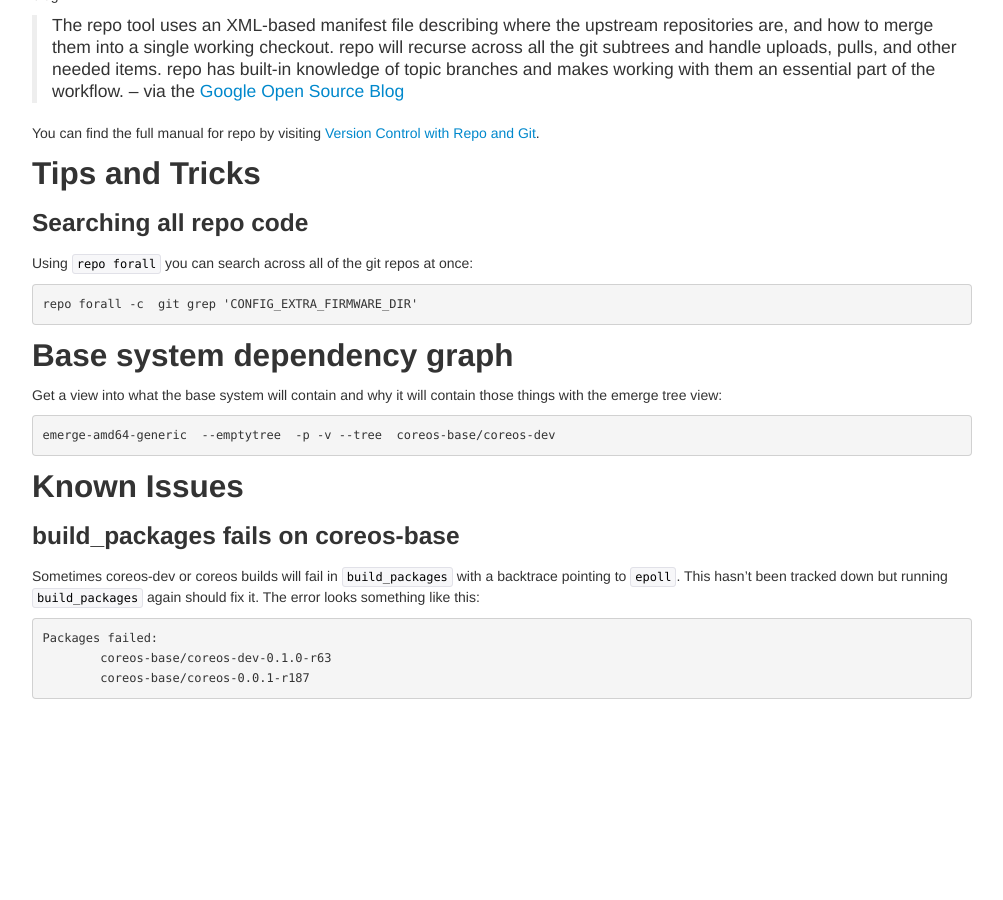
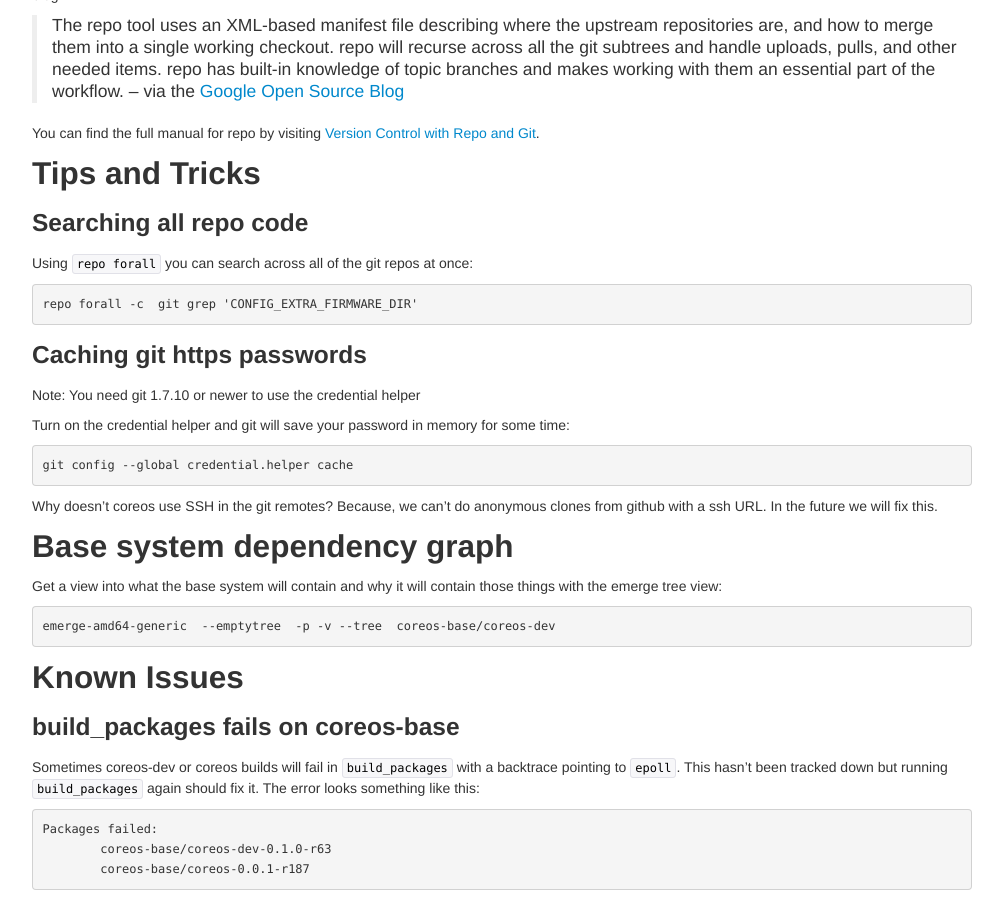
Before and after one commit to RandomStuffs22/coreos.github.com, a Jekyll site: the page built from index.markdown, in a window 1280 px wide and 900 px high, scrolled down 1800 px. Shown: the whole window, without its empty margins (138-1141 px from the left). Built offline with Jekyll 4.4.1, drawn with Linux system fonts in a browser that asks for light colours; Markdown is read by kramdown in place of the engine named in the settings; before the commit the page ends 2509 px from its top, so only the background shows below that.

Commit message:
feat(index): add note about git auth cache

````diff
--- a/index.markdown
+++ b/index.markdown
@@ -152,6 +152,21 @@ Using `repo forall` you can search across all of the git repos at once:
 repo forall -c  git grep 'CONFIG_EXTRA_FIRMWARE_DIR'
 ```
 
+### Caching git https passwords
+
+Note: You need git 1.7.10 or newer to use the credential helper
+
+Turn on the credential helper and git will save your password in memory
+for some time:
+
+```
+git config --global credential.helper cache
+```
+
+Why doesn't coreos use SSH in the git remotes? Because, we can't do
+anonymous clones from github with a ssh URL. In the future we will fix
+this.
+
 ## Base system dependency graph
 
 Get a view into what the base system will contain and why it will contain those
````
